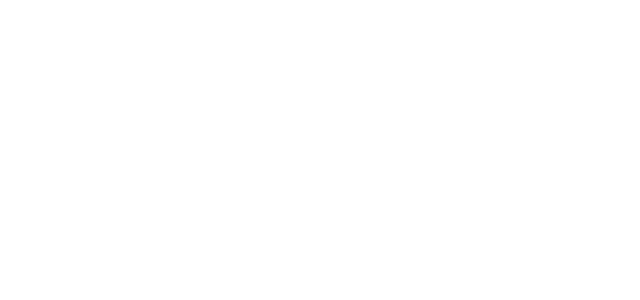
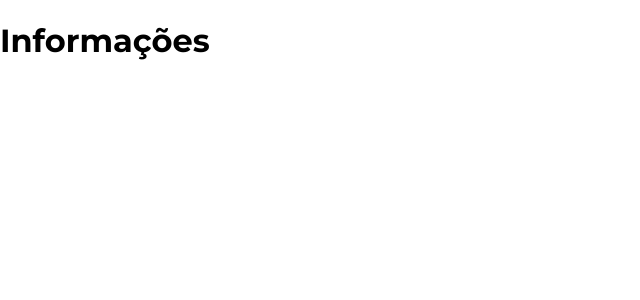
Before and after one commit to BernardoS/calculadora-metas, a React (Vite) app: page /calculadora-metas/info in a window 1280 px wide. Before the commit this address had no page. Shown: the top 300 px of the page, without its empty margins (0-640 px from the left). Built offline with nearby package versions, Linux system fonts and the light colour scheme.

Commit message:
Ajuste nas rotas e nos links da rota `/calculadora-metas/info`

```diff
--- a/src/components/Header/index.tsx
+++ b/src/components/Header/index.tsx
@@ -10,7 +10,7 @@
                 </LogoContainer>
                 <NavBar>
                     <NavItem to="/calculadora-metas">Home</NavItem>
-                    <NavItem to="/calculadora-metas/info-inicial">Calculadora</NavItem>
+                    <NavItem to="/calculadora-metas/info">Calculadora</NavItem>
                 </NavBar>
             </HeaderContent>
         </HeaderContainer>
--- a/src/pages/Home/index.tsx
+++ b/src/pages/Home/index.tsx
@@ -15,7 +15,7 @@
                                 <h2>Aqui você calcula e descobre o quanto precisa juntar por <b>mês</b> para alcançar sua meta na <b>data que você quiser.</b></h2>
                             </BannerInfoText>
                             <BannerAction>
-                                <BannerActionLink to="/calculadora-metas/info-inicial" >
+                                <BannerActionLink to="/calculadora-metas/info" >
                                         Calcular sua Meta <img src={NoteIcon} alt="ícone de calcular a meta"/>
                                 </BannerActionLink>
                             </BannerAction>
--- a/src/routes/MainRouter.tsx
+++ b/src/routes/MainRouter.tsx
@@ -7,8 +7,7 @@
         <BrowserRouter>
             <Routes>
                 <Route path="/calculadora-metas/" element={<Home/>}/>
-                <Route path="/calculadora-metas/info-inicial" element={<h1>Informações iniciais</h1>}/>
-                <Route path="/calculadora-metas/info-final" element={<h1>Informações finais</h1>}/>
+                <Route path="/calculadora-metas/info" element={<h1>Informações</h1>}/>
                 <Route path="/calculadora-metas/resultados" element={<h1>Resultados</h1>}/>
             </Routes>
         </BrowserRouter>
```
